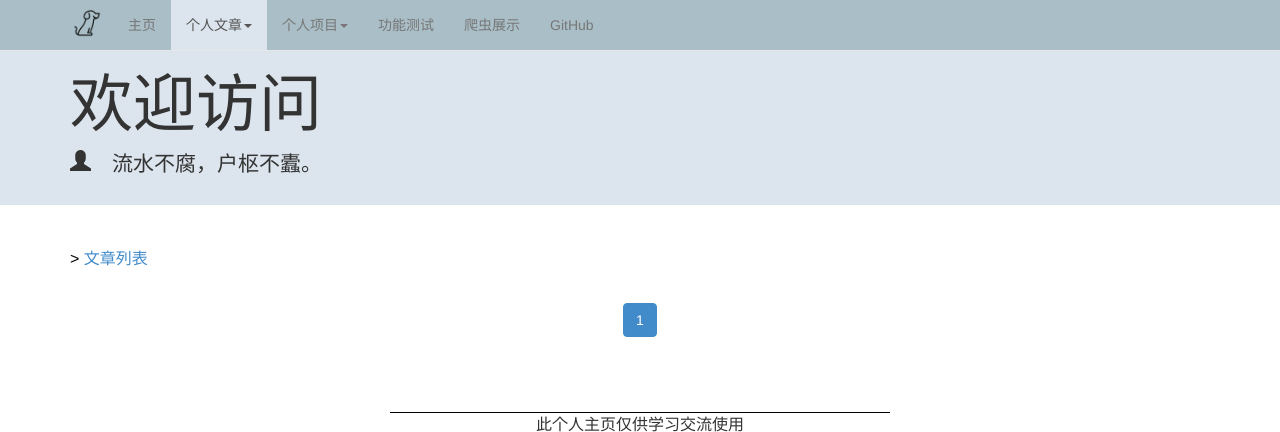
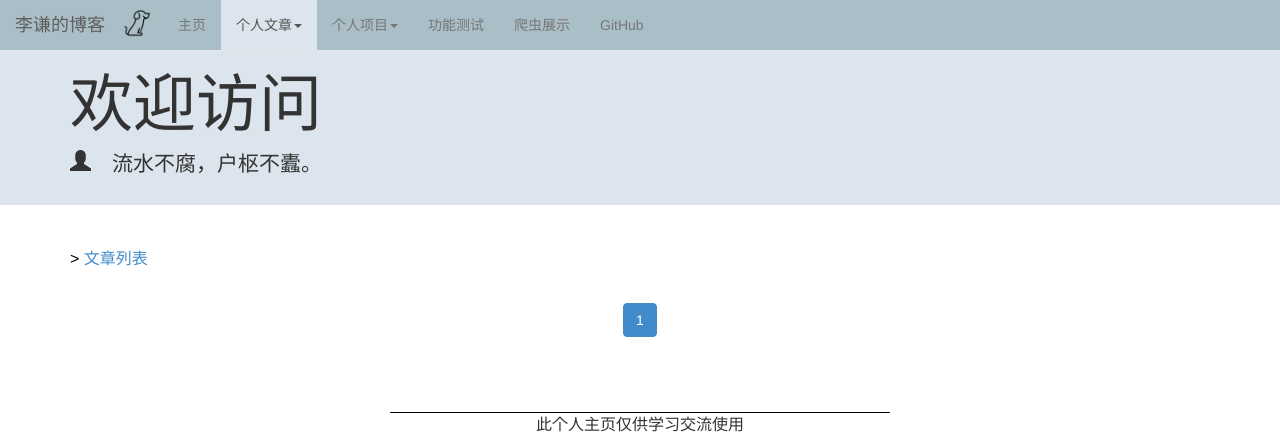
Before and after one commit to Beyond-me/Spider-tracking-platform, a Django app: page /articel/1 in a window 1280 px wide. Shown: the top 432 px of the page. Run offline with Django 3.2, Linux system fonts and the light colour scheme; data that the repository does not hold is empty; some libraries are stand-ins or nearby versions.

Commit message:
优化移动设备访问时的样式

```diff
--- a/spidermanage/templates/base.html
+++ b/spidermanage/templates/base.html
@@ -23,12 +23,26 @@
 </head>
 <body>
 
-	<!-- 导航条 -->
-	<div class="navbar navbar-default navbar-fixed-top">
-		<div class="container">
+
+<nav class="navbar navbar-default navbar-fixed-top" role="navigation">
+    <div class="container-fluid">
+    {#    <div class="container>#}
     <div class="navbar-header">
-				<a href="/" class="navbar-brand dog"><img src="/static/images/dog.png" alt="微信外链" width="28px"></a>
+        <button type="button" class="navbar-toggle" data-toggle="collapse"
+                data-target="#example-navbar-collapse">
+            <span class="sr-only">切换导航</span>
+            <span class="icon-bar"></span>
+            <span class="icon-bar"></span>
+            <span class="icon-bar"></span>
+        </button>
+        <a class="navbar-brand" href="/">李谦的博客</a>
     </div>
+    <div class="collapse navbar-collapse" id="example-navbar-collapse">
+
+        <div class="navbar-header">
+            <a href="/" class="navbar-brand dog"><img src="/static/images/dog.png" alt="logo" width="28px"></a>
+        </div>
+
         <ul class="nav navbar-nav">
 
             <li id='mainbt'><a href="/">主页</a></li>
@@ -71,6 +85,8 @@
         </ul>
     </div>
     </div>
+</nav>
+
 
 {% block jumbotron %}
 
```
Lines whose indentation alone changed are shown as unchanged.
